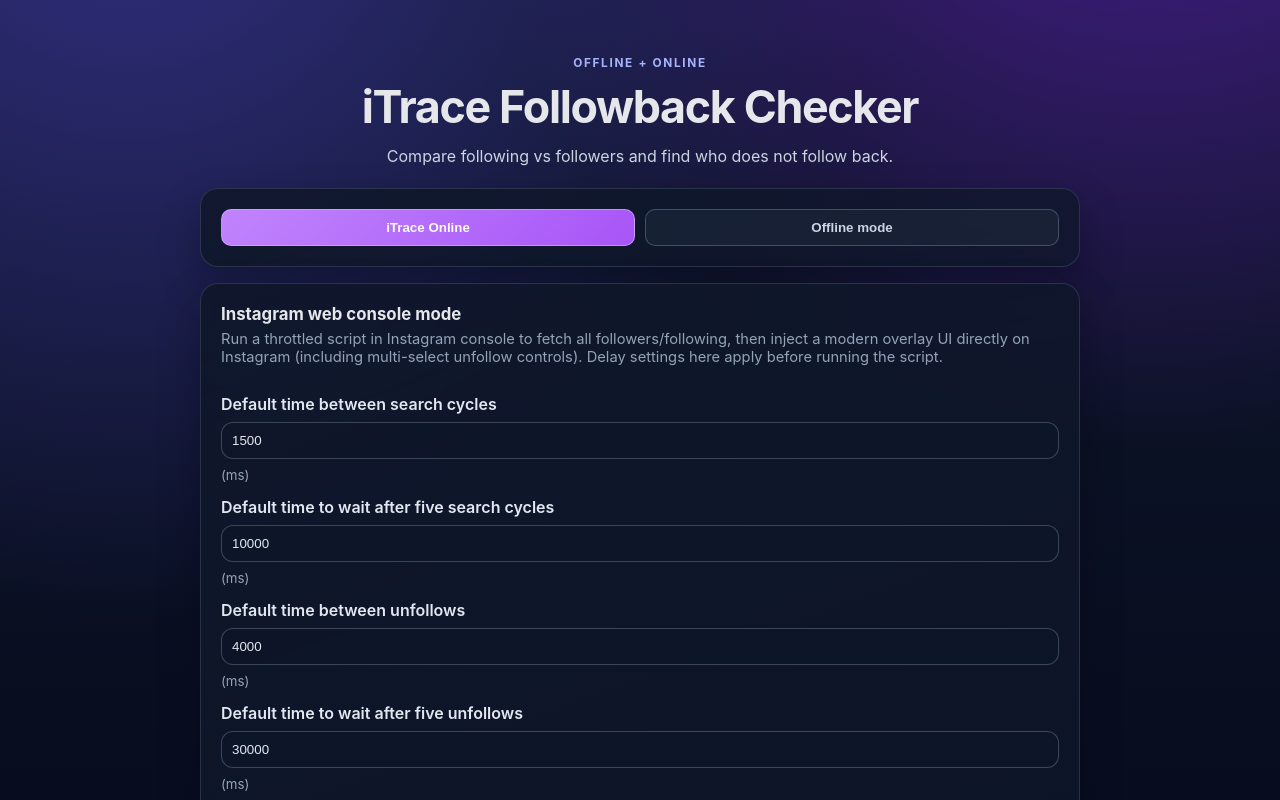
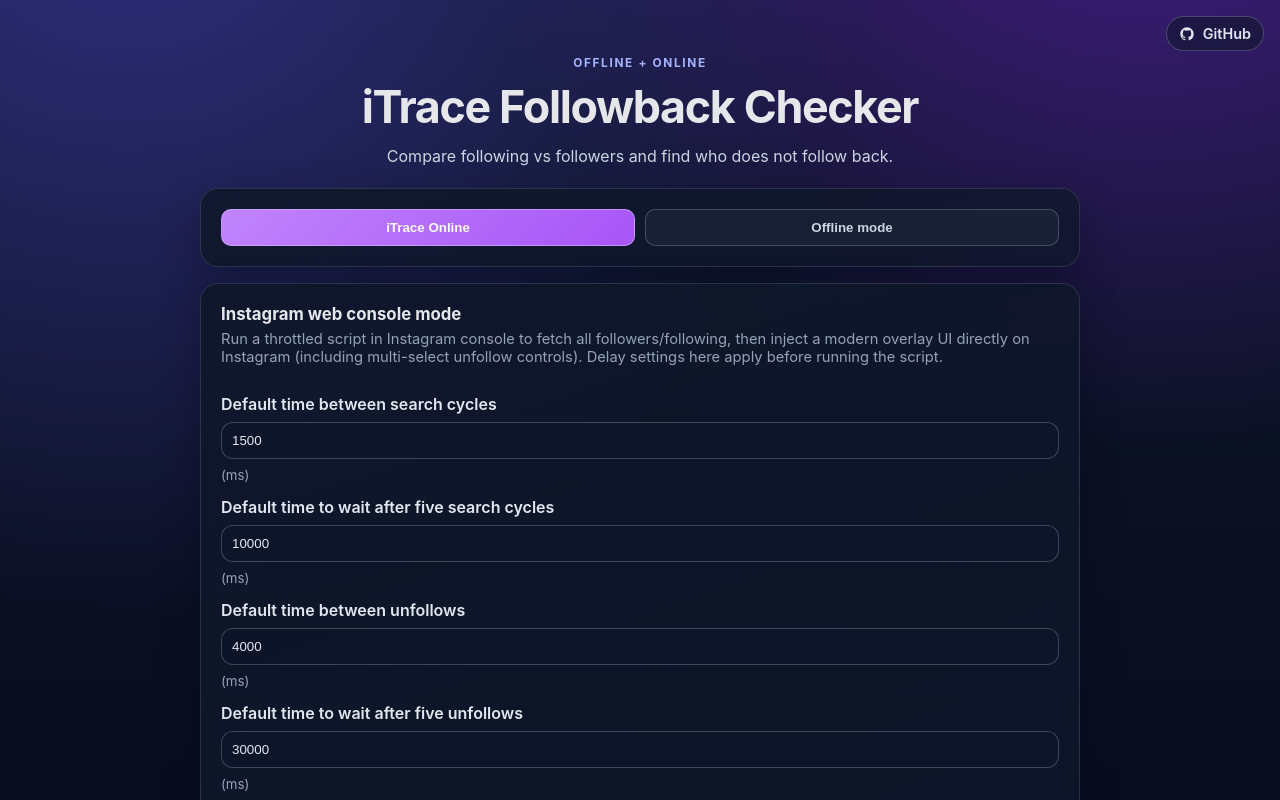
Before and after one commit to stanleyowen/iTrace, a React (Vite) app: page / in a window 1280 px wide. Shown: the top 800 px of the page. Built offline with nearby package versions, Linux system fonts and the light colour scheme.

Commit message:
feat: add GitHub link in header for easy access to repository

```diff
--- a/src/App.css
+++ b/src/App.css
@@ -27,6 +27,38 @@
   max-width: 700px;
   margin: 12px auto 0;
   color: #cbd5e1;
+}
+
+.hero-links {
+  position: fixed;
+  top: 16px;
+  right: 16px;
+  z-index: 1200;
+}
+
+.github-link {
+  display: inline-flex;
+  align-items: center;
+  gap: 8px;
+  padding: 8px 12px;
+  border-radius: 999px;
+  border: 1px solid rgba(148, 163, 184, 0.35);
+  background: rgba(15, 23, 42, 0.56);
+  color: #e2e8f0;
+  text-decoration: none;
+  font-weight: 600;
+  font-size: 0.9rem;
+}
+
+.github-link:hover {
+  border-color: rgba(216, 180, 254, 0.55);
+  color: #f8fafc;
+  background: rgba(76, 29, 149, 0.22);
+}
+
+.github-link svg {
+  width: 16px;
+  height: 16px;
 }
 
 .subtitle.muted {
--- a/src/App.jsx
+++ b/src/App.jsx
@@ -742,6 +742,24 @@
         <p className="subtitle">
           Compare following vs followers and find who does not follow back.
         </p>
+        <div className="hero-links">
+          <a
+            className="github-link"
+            href="https://github.com/stanleyowen/iTrace"
+            target="_blank"
+            rel="noreferrer"
+            aria-label="Open iTrace GitHub repository"
+            title="GitHub repository"
+          >
+            <svg viewBox="0 0 24 24" aria-hidden="true">
+              <path
+                d="M12 2C6.477 2 2 6.484 2 12.017c0 4.426 2.865 8.18 6.839 9.504.5.092.682-.217.682-.483 0-.237-.009-.866-.014-1.699-2.782.605-3.369-1.344-3.369-1.344-.454-1.158-1.11-1.466-1.11-1.466-.908-.62.069-.608.069-.608 1.004.071 1.532 1.032 1.532 1.032.893 1.532 2.341 1.09 2.91.834.09-.647.35-1.09.636-1.341-2.22-.253-4.555-1.113-4.555-4.951 0-1.093.39-1.988 1.029-2.688-.103-.254-.446-1.272.098-2.651 0 0 .84-.269 2.75 1.027A9.564 9.564 0 0 1 12 6.844c.85.004 1.705.115 2.504.337 1.909-1.296 2.748-1.027 2.748-1.027.546 1.379.203 2.398.1 2.651.64.7 1.028 1.595 1.028 2.688 0 3.848-2.339 4.695-4.566 4.943.359.309.678.92.678 1.855 0 1.338-.012 2.419-.012 2.748 0 .268.18.58.688.481A10.019 10.019 0 0 0 22 12.017C22 6.484 17.523 2 12 2Z"
+                fill="currentColor"
+              />
+            </svg>
+            <span>GitHub</span>
+          </a>
+        </div>
       </header>
 
       <section className="card mode-switch">
```
